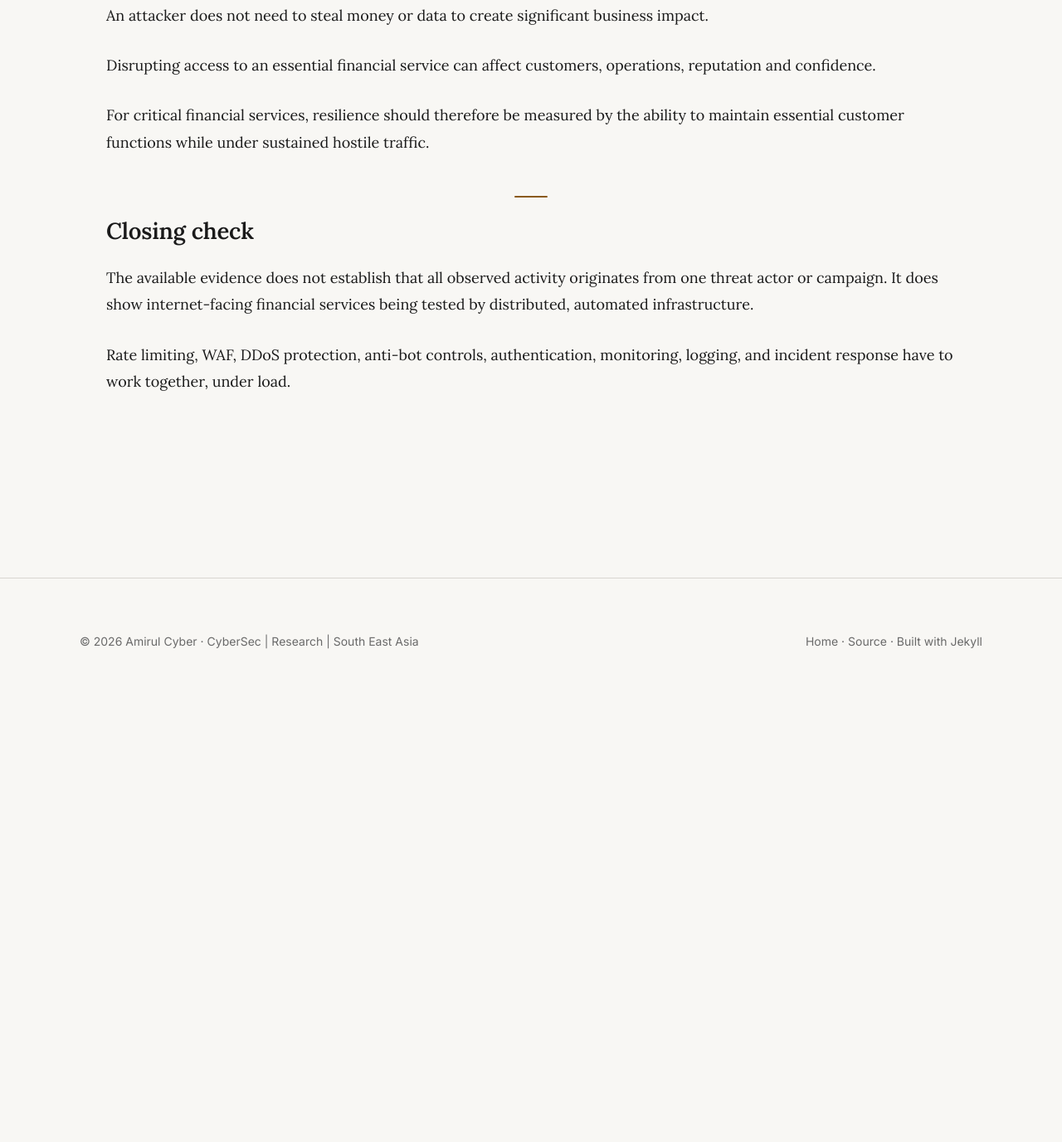
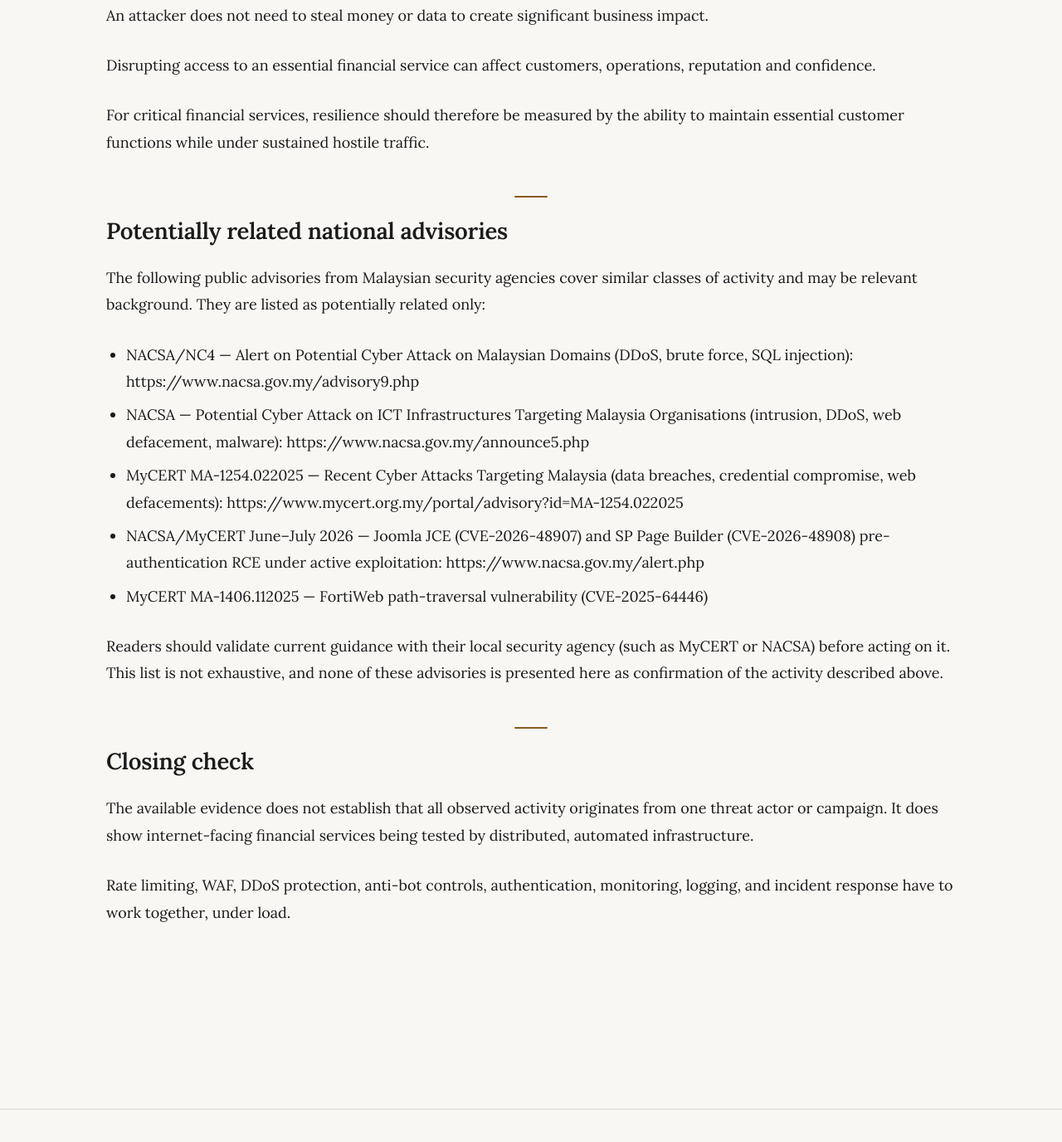
Before and after one commit to amirulcyber/amirulcyber.github.io, a Jekyll site: the page built from _posts/2026-10-08-sustained-web-attacks-malaysia-financial-sector.md, in a window 1280 px wide and 1400 px high, scrolled down 10247 px. Shown: the top 1376 px of the window at 83% size. Built offline with Jekyll 4.4.1, drawn with Linux system fonts in a browser that asks for light colours; before the commit the page ends 11097 px from its top, so only the background shows below that.

Commit message:
Add potentially related national advisories block with validate-locally note

```diff
--- a/_posts/2026-10-08-sustained-web-attacks-malaysia-financial-sector.md
+++ b/_posts/2026-10-08-sustained-web-attacks-malaysia-financial-sector.md
@@ -292,6 +292,18 @@ Disrupting access to an essential financial service can affect customers, operat
 
 For critical financial services, resilience should therefore be measured by the ability to maintain essential customer functions while under sustained hostile traffic.
 
+## Potentially related national advisories
+
+The following public advisories from Malaysian security agencies cover similar classes of activity and may be relevant background. They are listed as potentially related only:
+
+- NACSA/NC4 — Alert on Potential Cyber Attack on Malaysian Domains (DDoS, brute force, SQL injection): https://www.nacsa.gov.my/advisory9.php
+- NACSA — Potential Cyber Attack on ICT Infrastructures Targeting Malaysia Organisations (intrusion, DDoS, web defacement, malware): https://www.nacsa.gov.my/announce5.php
+- MyCERT MA-1254.022025 — Recent Cyber Attacks Targeting Malaysia (data breaches, credential compromise, web defacements): https://www.mycert.org.my/portal/advisory?id=MA-1254.022025
+- NACSA/MyCERT June–July 2026 — Joomla JCE (CVE-2026-48907) and SP Page Builder (CVE-2026-48908) pre-authentication RCE under active exploitation: https://www.nacsa.gov.my/alert.php
+- MyCERT MA-1406.112025 — FortiWeb path-traversal vulnerability (CVE-2025-64446)
+
+Readers should validate current guidance with their local security agency (such as MyCERT or NACSA) before acting on it. This list is not exhaustive, and none of these advisories is presented here as confirmation of the activity described above.
+
 ## Closing check
 
 The available evidence does not establish that all observed activity originates from one threat actor or campaign. It does show internet-facing financial services being tested by distributed, automated infrastructure.
```
